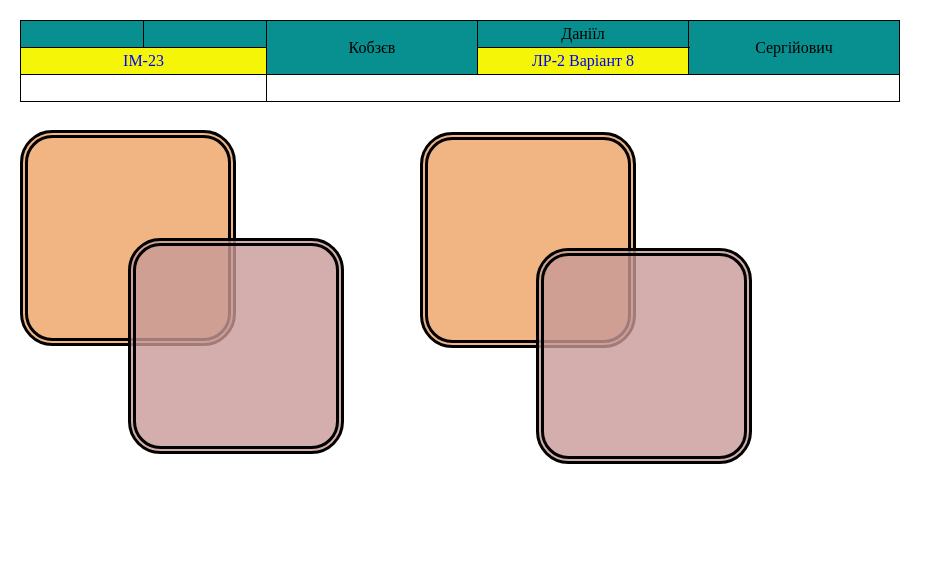
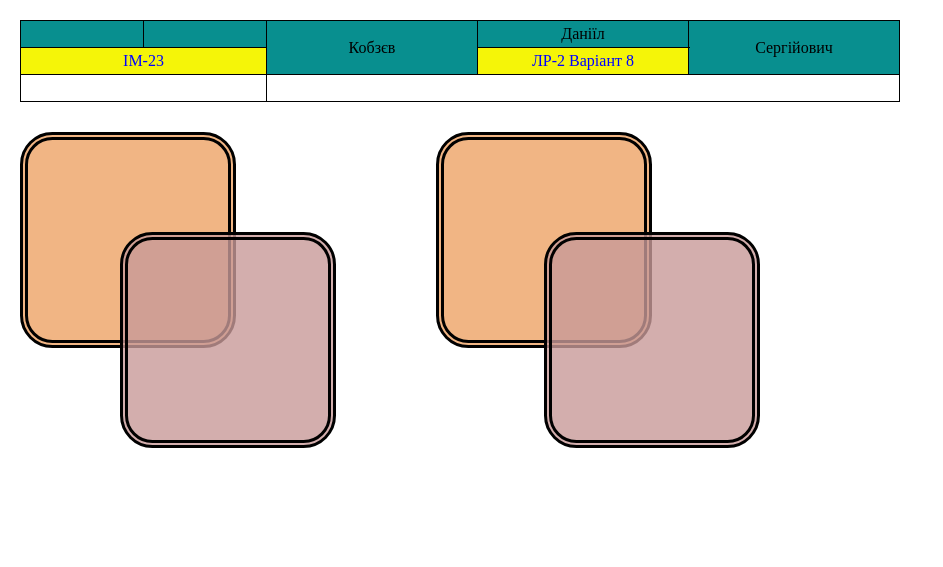
Before and after one commit to thent1/frontLab2, a plain HTML site: page index.html in a window 1280 px wide. Shown: the whole page, without its empty margins (0-943 px from the left). Drawn offline with Linux system fonts and the light colour scheme.

Commit message:
fix unevenness

```diff
--- a/index.html
+++ b/index.html
@@ -45,10 +45,12 @@
             margin-bottom: 1rem;
             margin-top: 20px;
             margin-left: 20px;
+            ;
         }
     </style>
 </head>
 <body>
+<div class="tableContainer">
 <table>
     <tr class="firstRow">
         <td></td>
@@ -66,8 +68,16 @@
         <td colspan="6"></td>
     </tr>
 </table>
-
-<div class="firstSquare square"><div class="secondSquare square"></div></div>
-<div class="thirdSquare square"><div class="fourthSquare square"></div></div>
+</div>
+<div class="squaresContainer">
+    <div class="globalFirst">
+        <div class="firstSquare square"></div>
+        <div class="secondSquare square"></div>
+    </div>
+    <div class="globalSecond">
+        <div class="thirdSquare square"></div>
+        <div class="transmormer"><div class="fourthSquare square"></div></div>
+    </div>
+</div>
 </body>
 </html>
--- a/style.css
+++ b/style.css
@@ -3,29 +3,23 @@
 }
 
 .firstSquare {
-    position: absolute;
-    top: 100px;
     background-color: rgb(241, 181, 132);
-    margin-left: 20px;
-    margin-top: 30px;
 }
 
 .secondSquare {
-    position:absolute;
+    position: absolute;
     top: 100px;
     left: 100px;
     background-color: rgba(201, 154, 153, 80%);
 }
 
 .thirdSquare {
-    margin-top: 30px;
-    transform: translate(420px, 0px);
     background-color: rgb(241, 181, 132);
 }
 
 .fourthSquare {
-    transform: translate(50%, 50%);
     background-color: rgba(201, 154, 153, 80%);
+    transform: translate(50%, -50%);
 }
 
 .square {
@@ -34,3 +28,23 @@
     height: 200px;
     width: 200px;
 }
+
+.tableContainer {
+    box-sizing: border-box;
+}
+
+.squaresContainer {
+    margin-top: 30px;
+    box-sizing: border-box;
+    display: flex;
+    gap: 200px;
+}
+
+.globalFirst {
+    margin-left: 20px;
+    position: relative;
+}
+
+.transmormer {
+    transform: translate(0px, -8px);
+}
```
